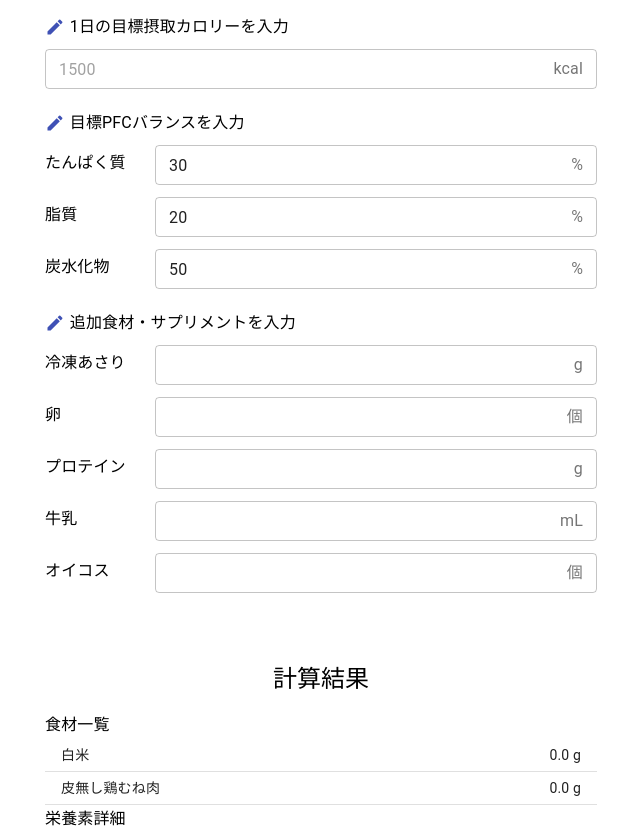
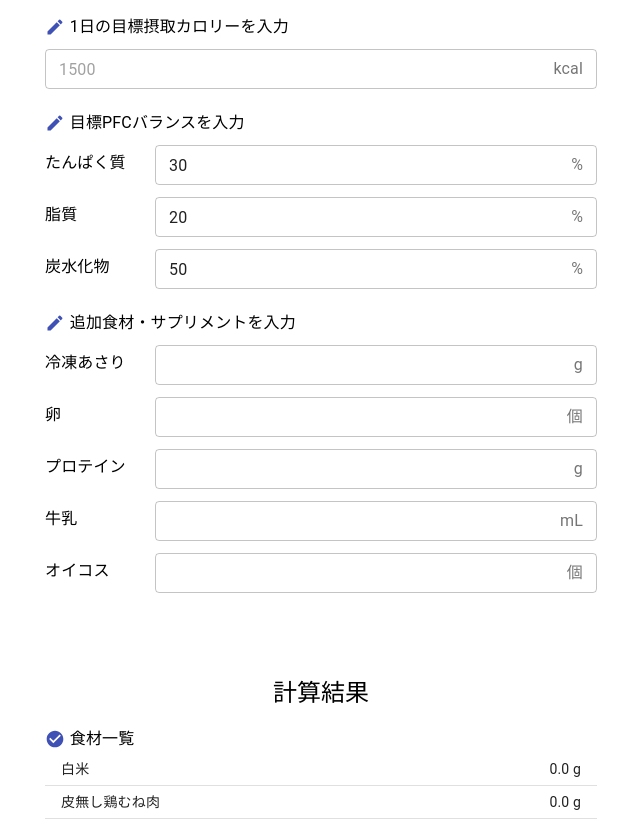
Before and after one commit to uhey22e/numa-calculator, a Gatsby site: page / in a window 1280 px wide. Shown: the part 125-953 px from the top of the page, without its empty margins (319-959 px from the left). Built offline with nearby package versions, Linux system fonts and the light colour scheme; Gatsby itself is replaced by a stand-in of ours.

Commit message:
OutputSection作成ほか

```diff
--- /dev/null
+++ b/src/components/OutputSection.tsx
@@ -0,0 +1,27 @@
+import React from "react";
+import Box from "@material-ui/core/Box";
+import Typography from "@material-ui/core/Typography";
+import CheckCircleIcon from "@material-ui/icons/CheckCircle";
+
+type Props = {
+  children: React.ReactNode;
+  title: string;
+};
+
+export default function OutputSection(props: Props) {
+  return (
+    <Box component="div" marginBottom={2}>
+      <Box display="flex" alignItems="center">
+        <CheckCircleIcon
+          fontSize="small"
+          color="primary"
+          style={{ marginRight: "0.3rem" }}
+        />
+        <Typography variant="subtitle1" component="h3">
+          {props.title}
+        </Typography>
+      </Box>
+      {props.children}
+    </Box>
+  );
+}
--- a/src/ingredient.ts
+++ b/src/ingredient.ts
@@ -1,4 +1,10 @@
 import foodsData, { Nutritients } from "./foodsData";
+
+const kcalPerGram = {
+  protein: 4,
+  fat: 9,
+  carbs: 4,
+} as const;
 
 export default class Ingredient {
   public name: string;
@@ -46,10 +52,6 @@ export default class Ingredient {
     return this.quantity * this.gramPerUnit;
   }
 
-  public get netKCal(): number {
-    return 4 * this.proteinGram + 9 * this.fatGram + 4 * this.carbsGram;
-  }
-
   public get proteinGram(): number {
     return (this.netGram / this.nutrients.unitGram) * this.nutrients.protein;
   }
@@ -62,16 +64,20 @@ export default class Ingredient {
     return (this.netGram / this.nutrients.unitGram) * this.nutrients.carbs;
   }
 
+  public get netKcal(): number {
+    return this.proteinKcal + this.fatKcal + this.carbsKcal;
+  }
+
   public get proteinKcal(): number {
-    return 4 * this.proteinGram;
+    return kcalPerGram.protein * this.proteinGram;
   }
 
   public get fatKcal(): number {
-    return 4 * this.fatGram;
+    return kcalPerGram.fat * this.fatGram;
   }
 
   public get carbsKcal(): number {
-    return 4 * this.carbsKcal;
+    return kcalPerGram.carbs * this.carbsGram;
   }
 
   /**
@@ -80,7 +86,7 @@ export default class Ingredient {
    * @param name Name of food
    * @param carbsGram Target carbs gram
    */
-  static fromTargetCarbs(
+  static fromTargetCarbsGram(
     foodKey: keyof typeof foodsData,
     name: string,
     carbsGram: number
@@ -91,12 +97,30 @@ export default class Ingredient {
   }
 
   /**
+   * Returns ingredient that meet the target carbs calories.
+   * @param foodKey Key of food
+   * @param name Name of food
+   * @param carbsGram Target carbs gram
+   */
+  static fromTargetCarbsKcal(
+    foodKey: keyof typeof foodsData,
+    name: string,
+    carbsKcal: number
+  ) {
+    return Ingredient.fromTargetCarbsGram(
+      foodKey,
+      name,
+      carbsKcal / kcalPerGram.carbs
+    );
+  }
+
+  /**
    * Returns ingredient that meet the target protein grams.
    * @param foodKey Key of food
    * @param name Name of food
    * @param proteinGram Target protein gram
    */
-  static fromTargetProtein(
+  static fromTargetProteinGram(
     foodKey: keyof typeof foodsData,
     name: string,
     proteinGram: number
@@ -107,12 +131,30 @@ export default class Ingredient {
   }
 
   /**
+   * Returns ingredient that meet the target protein calories.
+   * @param foodKey Key of food
+   * @param name Name of food
+   * @param proteinGram Target protein gram
+   */
+  static fromTargetProteinKcal(
+    foodKey: keyof typeof foodsData,
+    name: string,
+    proteinKcal: number
+  ) {
+    return Ingredient.fromTargetProteinGram(
+      foodKey,
+      name,
+      proteinKcal / kcalPerGram.protein
+    );
+  }
+
+  /**
    * Sum up calories of ingredients
    * @param ingredients List of ingredient
    */
-  static totalKCal(ingredients: Ingredient[]): number {
+  static totalKcal(ingredients: Ingredient[]): number {
     return ingredients.reduce<number>((acc, cur: Ingredient) => {
-      return acc + cur.netKCal;
+      return acc + cur.netKcal;
     }, 0);
   }
 
@@ -127,6 +169,16 @@ export default class Ingredient {
   }
 
   /**
+   * Sum up fat grams of ingredients
+   * @param ingredients List of ingredient
+   */
+  static totalFatGram(ingredients: Ingredient[]): number {
+    return ingredients.reduce<number>((acc, cur: Ingredient) => {
+      return acc + cur.fatGram;
+    }, 0);
+  }
+
+  /**
    * Sum up carbs grams of ingredients
    * @param ingredients List of ingredient
    */
@@ -137,21 +189,11 @@ export default class Ingredient {
   }
 
   /**
-   * Sum up fat grams of ingredients
-   * @param ingredients List of ingredient
-   */
-  static totalFatGram(ingredients: Ingredient[]): number {
-    return ingredients.reduce<number>((acc, cur: Ingredient) => {
-      return acc + cur.fatGram;
-    }, 0);
-  }
-
-  /**
    * Sum up protein calories of ingredients
    * @param ingredients List of ingredient
    */
   static totalProteinKcal(ingredients: Ingredient[]): number {
-    return 4 * this.totalProteinGram(ingredients);
+    return kcalPerGram.protein * this.totalProteinGram(ingredients);
   }
 
   /**
@@ -159,7 +201,7 @@ export default class Ingredient {
    * @param ingredients List of ingredient
    */
   static totalFatKcal(ingredients: Ingredient[]): number {
-    return 9 * this.totalFatGram(ingredients);
+    return kcalPerGram.fat * this.totalFatGram(ingredients);
   }
 
   /**
@@ -167,6 +209,6 @@ export default class Ingredient {
    * @param ingredients List of ingredient
    */
   static totalCarbsKcal(ingredients: Ingredient[]): number {
-    return 4 * this.totalCarbsGram(ingredients);
+    return kcalPerGram.carbs * this.totalCarbsGram(ingredients);
   }
 }
--- a/src/pages/index.tsx
+++ b/src/pages/index.tsx
@@ -3,6 +3,7 @@ import Alert from "@material-ui/lab/Alert";
 import { Container, Box, Typography } from "@material-ui/core";
 import { useTheme } from "@material-ui/core/styles";
 import InputSection from "../components/InputSection";
+import OutputSection from "../components/OutputSection";
 import AdditionalFoodInput from "../components/AdditionalFoodInput";
 import TargetCalorieInput from "../components/TargetCalorieInput";
 import PFCBalanceInput from "../components/PFCBalanceInput";
@@ -19,7 +20,7 @@ export default function App(props: Props) {
 
   // 目標摂取カロリー
   const [targetCalorie, setTargetCalorie] = React.useState<number>(0);
-  // PFCバランス
+  // 目標PFCバランス
   const [pfcBalance, setPFCBalance] = React.useState<PFCBalance>({
     proteinPct: 30,
     fatPct: 20,
@@ -34,28 +35,25 @@ export default function App(props: Props) {
   const validAdditionalFoods = Object.values(additionalFoods).filter<
     Ingredient
   >((v: Ingredient | undefined): v is Ingredient => v !== undefined);
-  const additionalFoodProteinGram = validAdditionalFoods.reduce<number>(
-    (acc, cur) => {
-      return acc + cur.proteinGram;
-    },
-    0
+  const additionalFoodProteinKcal = Ingredient.totalProteinKcal(
+    validAdditionalFoods
   );
-  const additionalFoodCarbsGram = Ingredient.totalCarbsGram(
+  const additionalFoodCarbsKcal = Ingredient.totalCarbsKcal(
     validAdditionalFoods
   );
 
   // Calc amount of rice and chicken
-  const targetCarbsGram =
-    (targetCalorie * (pfcBalance.carbsPct / 100)) / 4 - additionalFoodCarbsGram;
-  const rice = Ingredient.fromTargetCarbs("rice", "白米", targetCarbsGram);
-  const targetProteinGram =
-    (targetCalorie * (pfcBalance.proteinPct / 100)) / 4 -
-    rice.proteinGram -
-    additionalFoodProteinGram;
-  const chicken = Ingredient.fromTargetProtein(
+  const targetCarbsKcal =
+    targetCalorie * (pfcBalance.carbsPct / 100) - additionalFoodCarbsKcal;
+  const rice = Ingredient.fromTargetCarbsKcal("rice", "白米", targetCarbsKcal);
+  const targetProteinKcal =
+    targetCalorie * (pfcBalance.proteinPct / 100) -
+    rice.proteinKcal -
+    additionalFoodProteinKcal;
+  const chicken = Ingredient.fromTargetProteinKcal(
     "chicken",
     "皮無し鶏むね肉",
-    targetProteinGram
+    targetProteinKcal
   );
 
   const remainingFat =
@@ -84,6 +82,7 @@ export default function App(props: Props) {
             かんたん
           </span>
           <img
+            alt="沼"
             src={logo}
             style={{
               height: theme.typography.fontSize * 3,
@@ -107,6 +106,7 @@ export default function App(props: Props) {
         </Typography>
       </Box>
 
+      <Box mb={10}>
         <InputSection title="1日の目標摂取カロリーを入力">
           <TargetCalorieInput onChange={setTargetCalorie} />
         </InputSection>
@@ -152,36 +152,31 @@ export default function App(props: Props) {
             onChange={handleChangeAdditionalFoods("oikos")}
           />
         </InputSection>
+      </Box>
 
-      <Box height={50} />
-
-      <div>
       <Box mb={2}>
         <Typography variant="h5" component="h2" align="center">
           計算結果
         </Typography>
       </Box>
 
-        <Typography variant="subtitle1" component="h3">
-          食材一覧
-        </Typography>
-
+      <Box mb={10}>
+        <OutputSection title="食材一覧">
           <CalcurationResult
             ingredients={[rice, chicken, ...validAdditionalFoods]}
           />
+        </OutputSection>
 
-        <Typography variant="subtitle1" component="h3">
-          栄養素詳細
-        </Typography>
-
+        <OutputSection title="栄養素詳細">
           <NutrientsDetail
             ingredients={[rice, chicken, ...validAdditionalFoods]}
           />
+        </OutputSection>
 
         <Alert severity="warning">
           脂質が{remainingFat.toFixed(1)}g不足しています
         </Alert>
-      </div>
+      </Box>
     </Container>
   );
 }
--- a/src/theme.ts
+++ b/src/theme.ts
@@ -19,7 +19,7 @@ const theme = responsiveFontSizes(
     },
     palette: {
       background: {
-        default: "#eee",
+        default: "#fff",
       },
     },
   })
```
Also changed, not shown: src/ingredient.test.ts (+27 -32 lines). Lines whose indentation alone changed are shown as unchanged.
